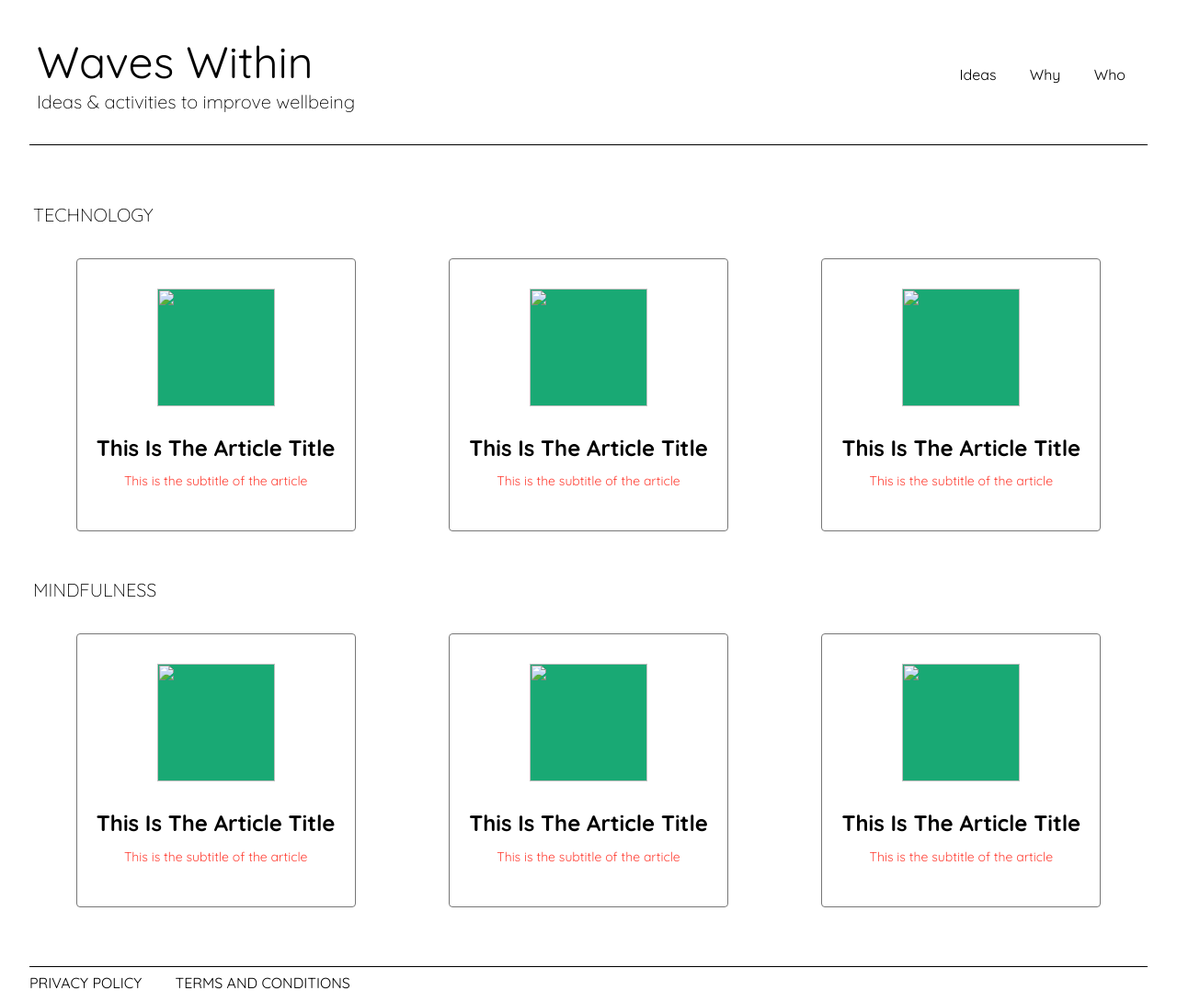
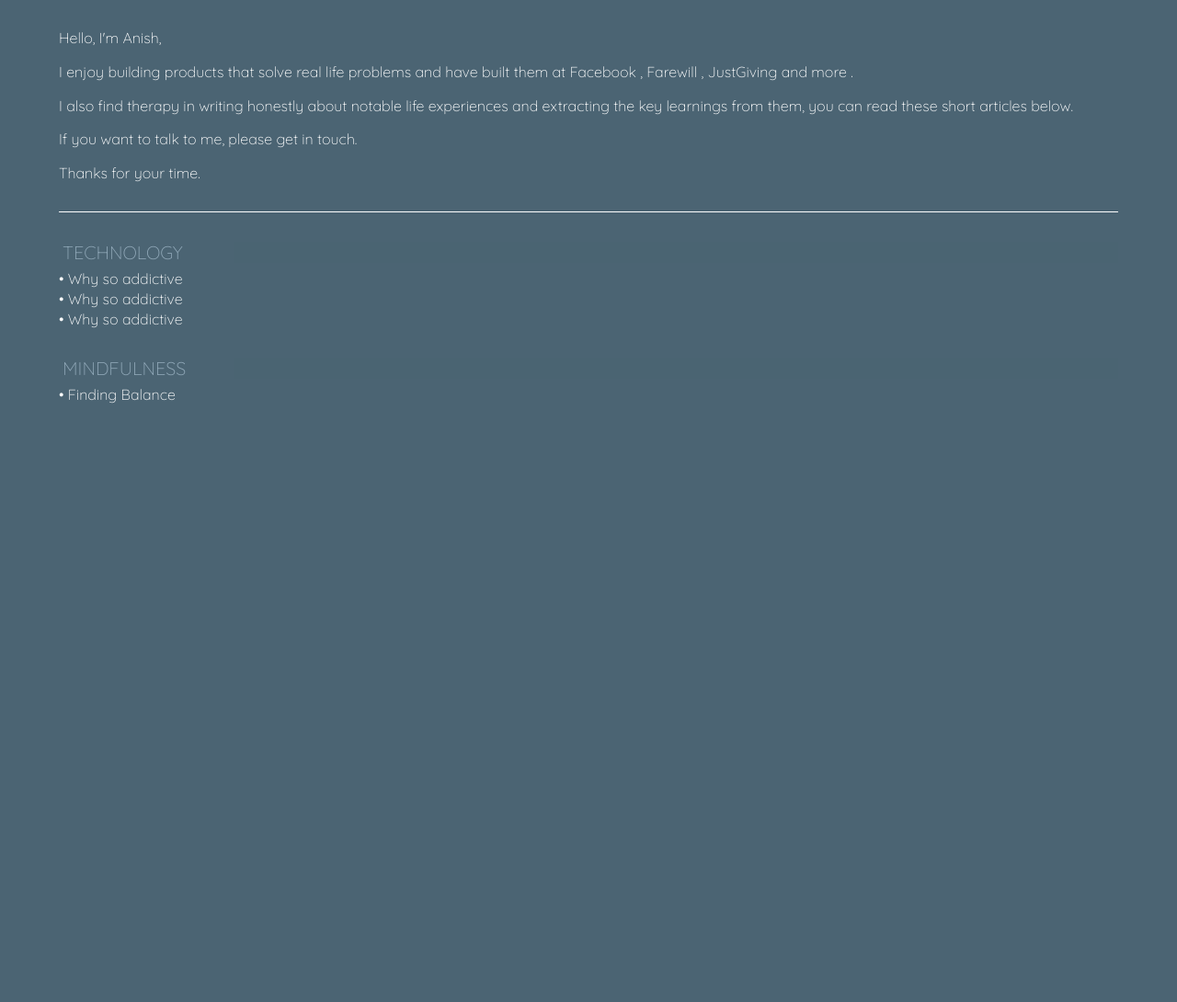
Before and after one commit to Cleop/waves-within, a plain HTML site: page index.html in a window 1280 px wide. Shown: the whole page at 92% size. After the commit the page ends 800 px from the top, so only its background shows below. Drawn offline with nearby package versions, Linux system fonts and the light colour scheme.

Commit message:
#3 Builds UI to fit simpler design spec

```diff
--- a/index.css
+++ b/index.css
@@ -1,5 +1,7 @@
 * {
   font-family: 'Quicksand', sans-serif;
+  background-color: #4B6473;
+  color: #FFFFFF;
 }
 
 .b--bw1-hover:hover {
@@ -13,3 +15,7 @@
   margin: 1% 0;
   overflow: hidden;
 }
+
+.light-blue {
+  color: #D7EEFF;
+  }
--- a/index.html
+++ b/index.html
@@ -3,83 +3,47 @@
   <head>
     <meta charset="utf-8">
     <meta name="viewport" content="width=device-width, initial-scale=1.0">
-    <title>Ideas for Wellbeing | Waves Within</title>
+    <title>Anish Hallan</title>
     <link href="https://fonts.googleapis.com/css2?family=Quicksand:wght@300;400;500;700&display=swap" rel="stylesheet">
     <link rel="stylesheet" href="https://unpkg.com/tachyons@4.10.0/css/tachyons.min.css"/>
     <link href="index.css" rel="stylesheet"/>
   </head>
-  <body class="mh4">
-    <nav class="mt4 mb5 pa2 bb flex">
-      <div class="w-50">
-        <a href="/" class="f2 f1-ns no-underline black">Waves Within</a>
-        <h4 class="f5 f4-ns fw3 mt1">Ideas & activities to improve wellbeing</h4>
-      </div>
-      <div class="w-50 tr pt4">
-        <!-- <button id="dn-ns">&#9776;</button> BURGER MENU-->
-        <!-- <button id="dn-ns">&#735;</button> X MENU-->
-        <a class="ph3 black underline-hover no-underline" href="/">Ideas</a>
-        <a class="ph3 black underline-hover no-underline" href="/why">Why</a>
-        <a class="ph3 black underline-hover no-underline" href="/who">Who</a>
-      </div>
-    </nav>
+  <body class="ma4 mh5-ns">
     <main>
-      <section class="pb4">
-        <h3 class="f4 fw3 pl1">TECHNOLOGY</h3>
-        <section class="pt3 flex-ns justify-around">
-          <a href="/article" class="db w-25-ns no-underline mb4 mv0-ns">
-            <div class="ba br2 b--gray b--bw1-hover tc pv4">
-              <img src="" alt="" class="w4 h4 bg-green db center">
-              <h2 class="mt4 f3 mb2 black">This Is The Article Title</h2>
-              <p class="f6 red">This is the subtitle of the article</p>
-            </div>
-          </a>
-          <a href="/article" class="db w-25-ns no-underline mb4 mv0-ns">
-            <div class="ba br2 b--gray b--bw1-hover tc pv4">
-              <img src="" alt="" class="w4 h4 bg-green db center">
-              <h2 class="mt4 f3 mb2 black">This Is The Article Title</h2>
-              <p class="f6 red">This is the subtitle of the article</p>
-            </div>
-          </a>
-          <a href="/article" class="db w-25-ns no-underline mb4 mv0-ns">
-            <div class="ba br2 b--gray b--bw1-hover tc pv4">
-              <img src="" alt="" class="w4 h4 bg-green db center">
-              <h2 class="mt4 f3 mb2 black">This Is The Article Title</h2>
-              <p class="f6 red">This is the subtitle of the article</p>
-            </div>
-          </a>
-        </section>
+      <section class="bb b--white pb1 pb3-ns">
+        <p class="f5 fw3">
+          Hello, I'm Anish,<br><br>
+          I enjoy building products that solve real life problems and have built
+          them at <a class="link underline-hover" href="https://newsroom.fb.com/news/2018/11/inside-feed-community-integrity-keeping-people-safe/">Facebook</a>
+          , <a class="link underline-hover" href="https://newsroom.fb.com/news/2018/11/inside-feed-community-integrity-keeping-people-safe/">Farewill</a>
+          , <a class="link underline-hover" href="https://www.justgiving.com/crowdfunding">JustGiving</a>
+          and <a class="link underline-hover" href="https://uk.linkedin.com/in/dbkho">more</a>
+          .<br><br>
+          I also find therapy in writing honestly about notable life experiences
+          and extracting the key learnings from them, you can read these short
+          articles below.<br><br>
+          If you want to talk to me, please get in touch.<br><br>
+          Thanks for your time.
+        </p>
       </section>
-      <section class="pb4">
-        <h3 class="f4 fw3 pl1">MINDFULNESS</h3>
-        <section class="pt3 flex-ns justify-around">
-          <a href="/article" class="db w-25-ns no-underline mb4 mv0-ns">
-            <div class="ba br2 b--gray b--bw1-hover tc pv4">
-              <img src="" alt="" class="w4 h4 bg-green db center">
-              <h2 class="mt4 f3 mb2 black">This Is The Article Title</h2>
-              <p class="f6 red">This is the subtitle of the article</p>
-            </div>
-          </a>
-          <a href="/article" class="db w-25-ns no-underline mb4 mv0-ns">
-            <div class="ba br2 b--gray b--bw1-hover tc pv4">
-              <img src="" alt="" class="w4 h4 bg-green db center">
-              <h2 class="mt4 f3 mb2 black">This Is The Article Title</h2>
-              <p class="f6 red">This is the subtitle of the article</p>
-            </div>
-          </a>
-          <a href="/article" class="db w-25-ns no-underline mb4 mv0-ns">
-            <div class="ba br2 b--gray b--bw1-hover tc pv4">
-              <img src="" alt="" class="w4 h4 bg-green db center">
-              <h2 class="mt4 f3 mb2 black">This Is The Article Title</h2>
-              <p class="f6 red">This is the subtitle of the article</p>
-            </div>
-          </a>
-        </section>
+      <section>
+        <h3 class="f4 fw3 pl1 light-blue o-50 mt4 mb2">TECHNOLOGY</h3>
+        <a class="link underline-hover" href="/article.html">
+          <p class="f5 fw3 mv1">&#8226; Why so addictive</p>
+        </a>
+        <a class="link underline-hover" href="/article.html">
+          <p class="f5 fw3 mv1">&#8226; Why so addictive</p>
+        </a>
+        <a class="link underline-hover" href="/article.html">
+          <p class="f5 fw3 mv1">&#8226; Why so addictive</p>
+        </a>
+      </section>
+      <section>
+        <h3 class="f4 fw3 pl1 light-blue o-50 mt4 mb2">MINDFULNESS</h3>
+        <a class="link underline-hover" href="/article.html">
+          <p class="f5 fw3 mv1">&#8226; Finding Balance</p>
+        </a>
       </section>
     </main>
-    <footer class="mv4 pv2 bt">
-        <a class="pr4 black underline-hover no-underline" href="/">PRIVACY POLICY</a>
-        <a class="black underline-hover no-underline dn dib-ns" href="/">TERMS AND CONDITIONS</a>
-        <a class="dib dn-ns black underline-hover no-underline" href="/">Ts & Cs</a>
-    </footer>
   </body>
 </html>
```
Also changed, not shown: article.html (+9 -53 lines).
